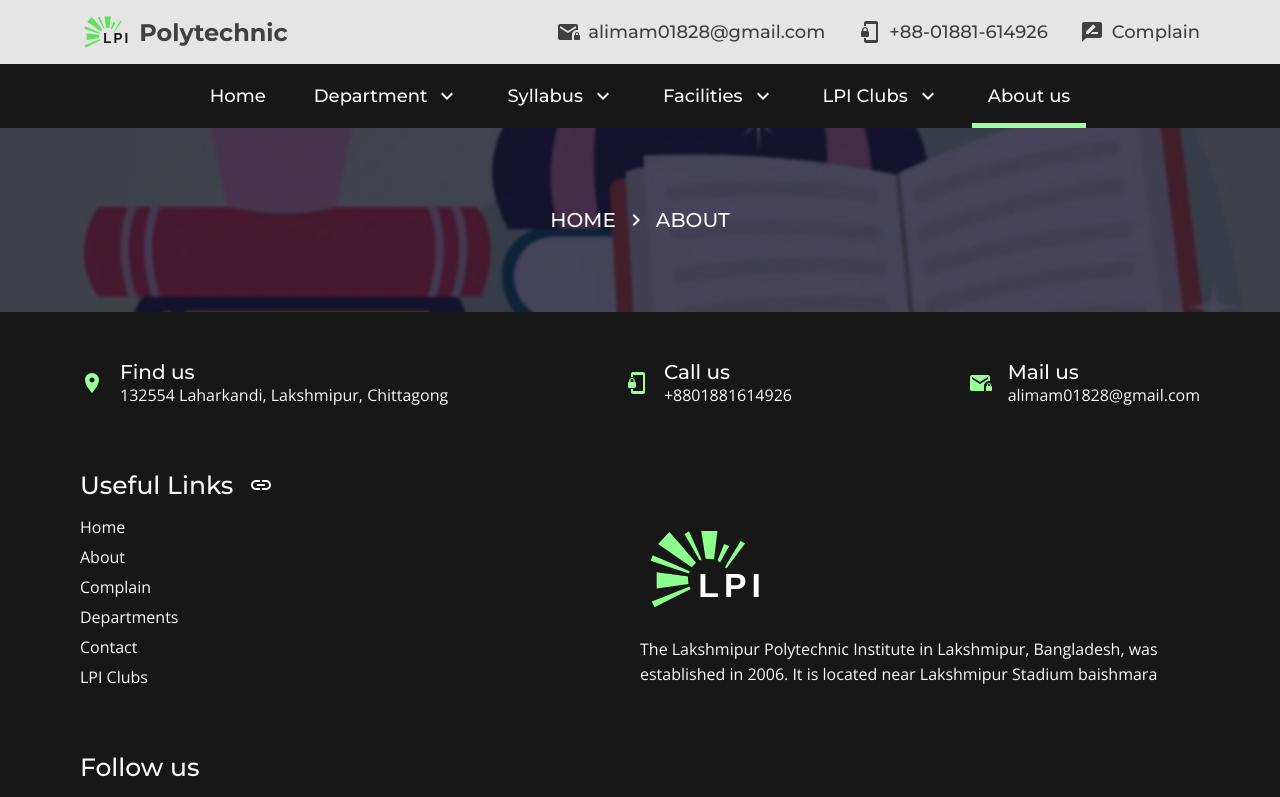
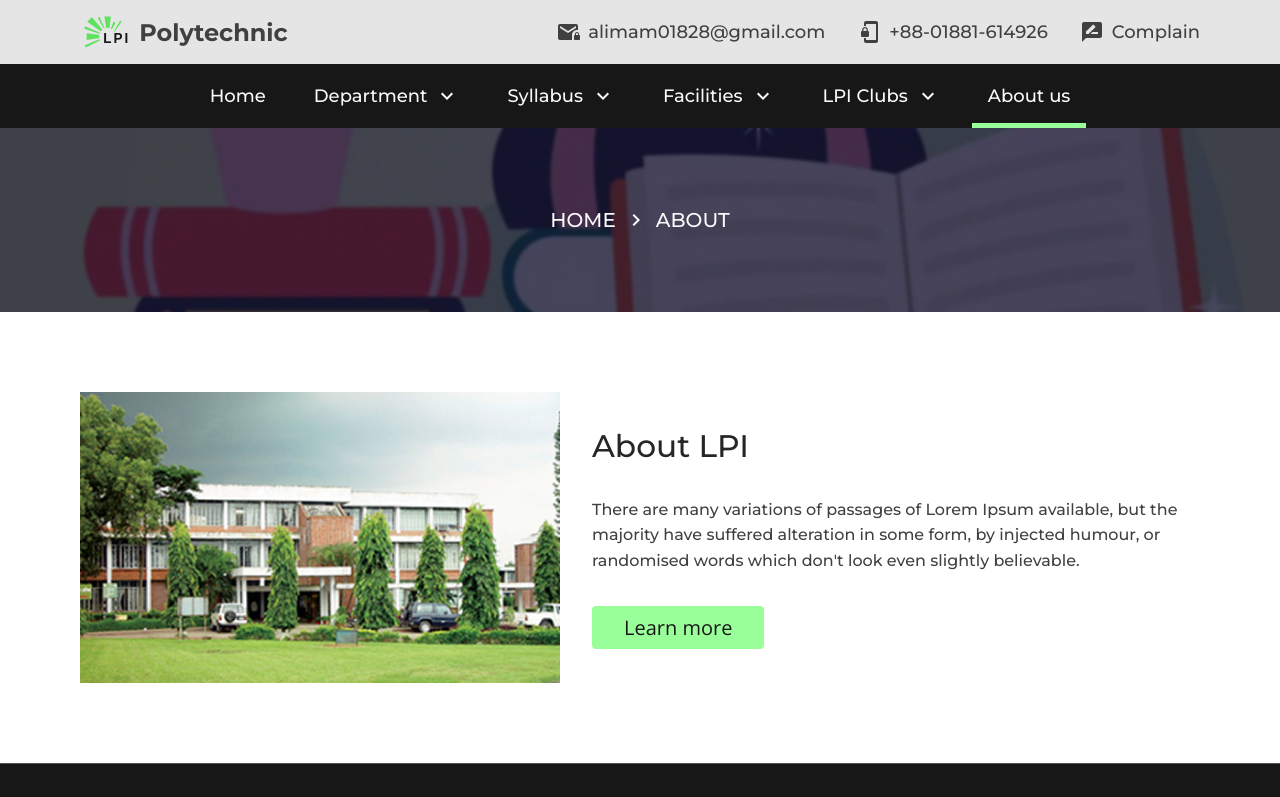
Before and after one commit to al-imam/lpi, a React (Vite) app: page /about in a window 1280 px wide. Shown: the top 797 px of the page. Built offline with nearby package versions, Linux system fonts and the light colour scheme.

Commit message:
show study component on about section

```diff
--- a/src/pages/About/About.jsx
+++ b/src/pages/About/About.jsx
@@ -1,12 +1,14 @@
 import classes from "./about.module.css";
-import Map from "../../components/Map/Map";
 import Location from "../../components/Location/Location";
+import Study from "../../components/Study/Study";
 
 function About() {
   return (
     <div className={classes.aboutContainer}>
-      <Location />
-      {/* <main className={classes.main}><Map /></main> */}
+      <Location current="About" />
+      <main className={classes.main}>
+        <Study />
+      </main>
     </div>
   );
 }
```
